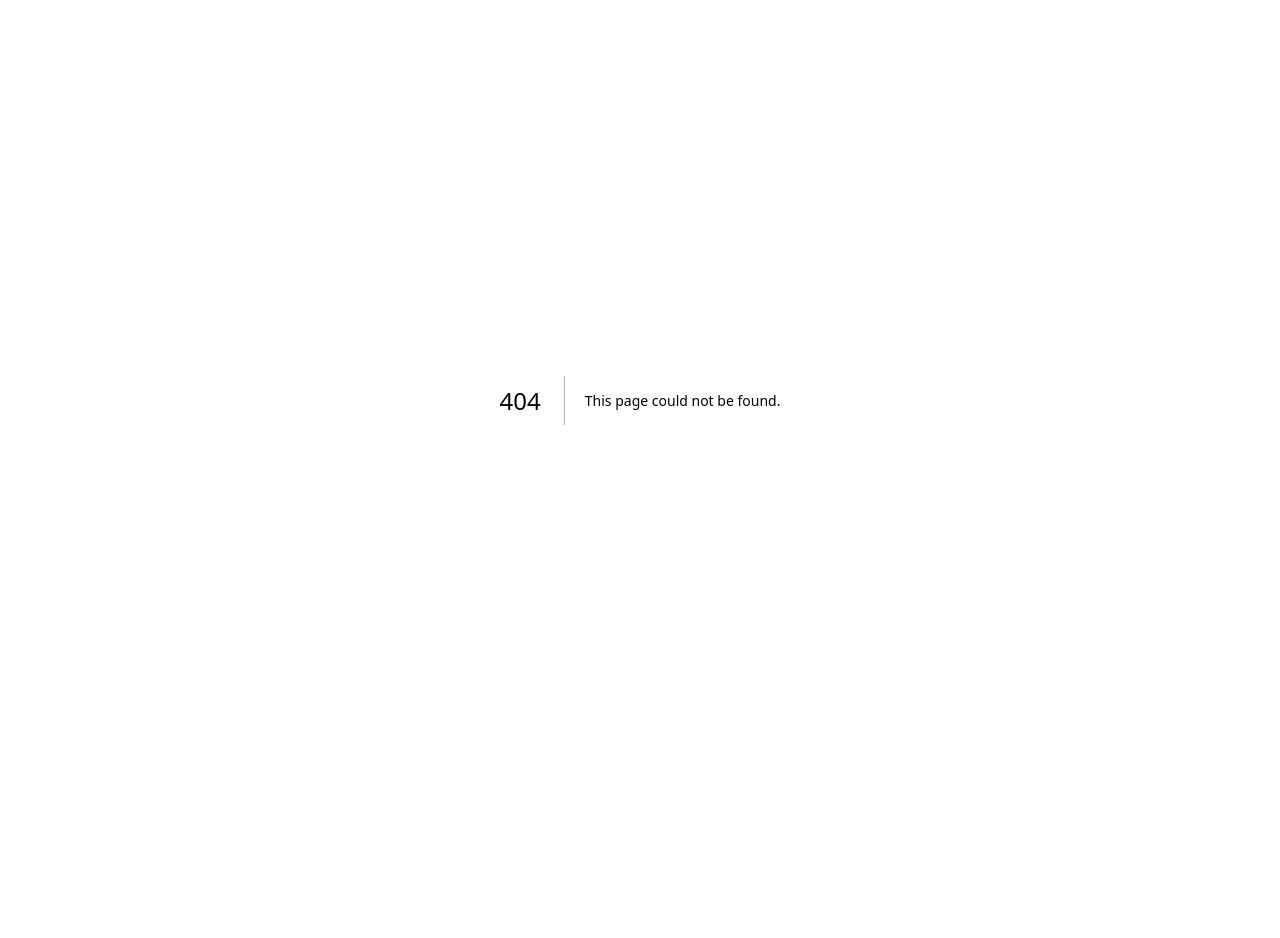
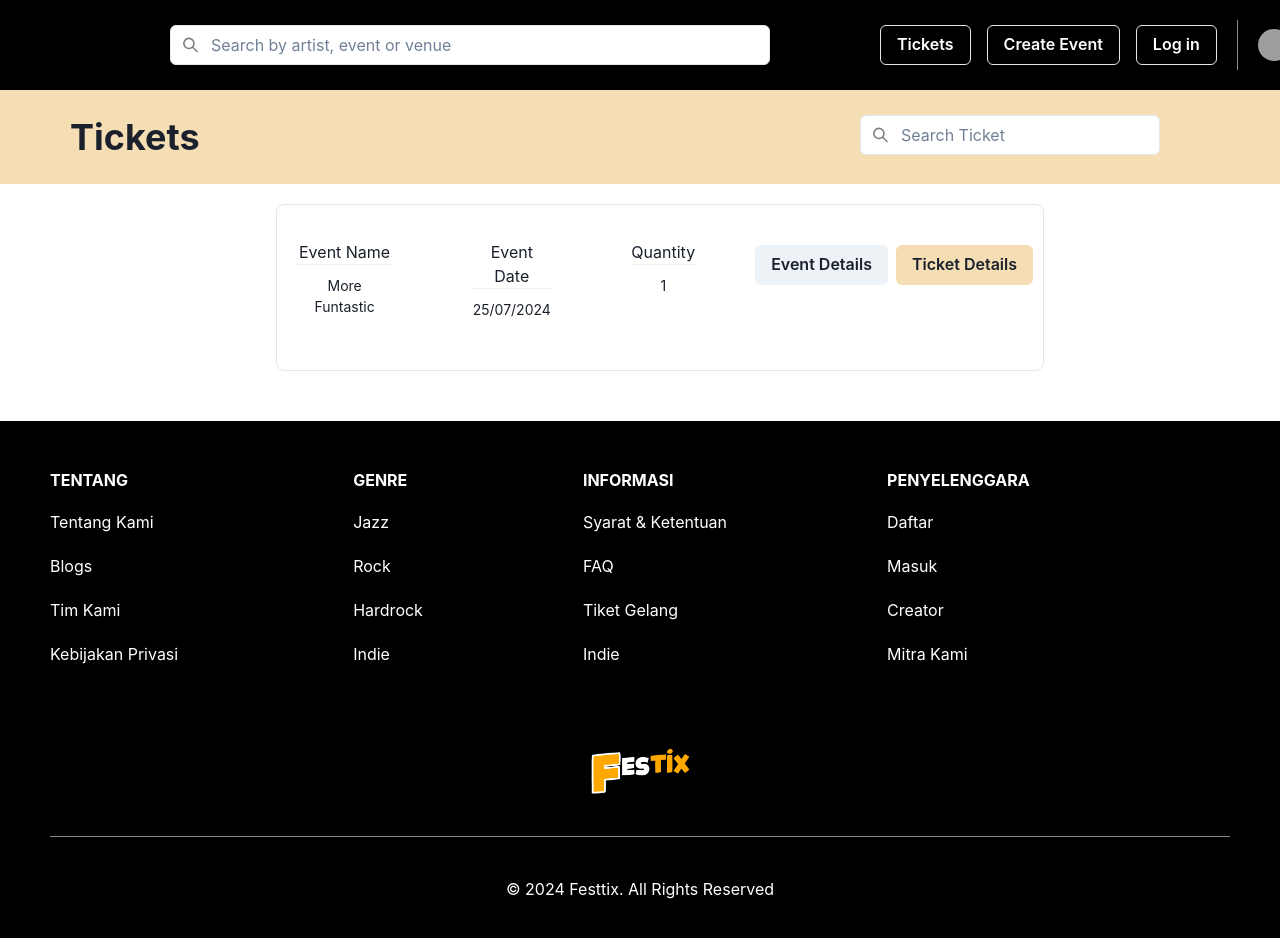
Before and after one commit to angrhpratama/Mini-Project, a Next.js app in the folder my-app/: page /tickets in a window 1280 px wide. Before the commit this address had no page. Shown: the top 938 px of the page. Before the commit the page ends 800 px from the top, so only its background shows below. Built offline with nearby package versions, Linux system fonts and the light colour scheme; grey boxes are pictures that could not be loaded.

Commit message:
added profile page and tickets page

```diff
--- a/my-app/src/app/components/navbar.tsx
+++ b/my-app/src/app/components/navbar.tsx
@@ -1,7 +1,7 @@
 'use client'
 
 import { Search2Icon, SearchIcon } from '@chakra-ui/icons'
-import { Box, Button, ButtonGroup, Center, Flex, Icon, IconButton, Image, Input, InputGroup, InputLeftElement, MenuButton, Spacer, Avatar } from '@chakra-ui/react'
+import { Box, Button, ButtonGroup, Center, Flex, Icon, IconButton, Image, Input, InputGroup, InputLeftElement, MenuButton, Spacer, Avatar, Divider } from '@chakra-ui/react'
 import Link from 'next/link'
 import React from 'react'
 
@@ -40,10 +40,14 @@ export default function Navbar() {
       <Box
         ml='110'>
 
+
         <ButtonGroup gap='2'>
+
+          <Link href='/tickets'>
           <Button color='white' bgColor='black' variant='outline'>
-            Ticket
+            Tickets
           </Button>
+          </Link>
 
         <Link href="/create-event">
           <Button color='white' bgColor='black' variant='outline' >
--- /dev/null
+++ b/my-app/src/app/tickets/page.tsx
@@ -0,0 +1,92 @@
+'use client'
+
+import React from 'react'
+import Navbar from '../components/navbar'
+import Footer from '../components/footer'
+import logo from '../assets/mp logo.png'
+import { Box, Center, Container, Divider, HStack, Heading, Link, Stack, Text } from '@chakra-ui/layout'
+import { Button, ButtonGroup, Input, InputGroup, InputLeftElement, Flex, Avatar } from '@chakra-ui/react'
+import { Search2Icon, SearchIcon } from '@chakra-ui/icons'
+import Image from 'next/image'
+
+
+export default function Ticket() {
+    return (
+
+        <div>
+
+            <Navbar />
+
+            <Flex  bg='#f5deb3' p='20px'>
+
+                <Box ml='50px'>
+                    <Text fontSize='4xl' as='b'>Tickets</Text>
+                </Box>
+
+                <Box ml='auto' mt='5px' mr='100px'>
+                    <InputGroup>
+                        <InputLeftElement pointerEvents="none"
+                        children={<SearchIcon color="grey" w='15px' />} />
+                        <Input
+                        bg='white'
+                        w='300px'
+                        h='40px'
+                        type='search'
+                        color='grey'
+                        fontSize='medium'
+                        placeholder='Search Ticket' padding="0 40px" />
+                    </InputGroup>
+                </Box>
+
+            </Flex>
+
+            <Center>
+                <Box mt='20px'
+                    ml='50px'
+                    mr='10px'
+                    mb='50px'
+                    borderWidth='1px'
+                    borderRadius='lg'
+                    pt='10px'
+                    pl='20px'
+                    pr='10px'
+                    pb='50px'
+                    width="60%">
+
+                    <Flex flexDirection="column" alignItems="flex-start">
+                        <Flex>
+
+                            <Box>
+                                <Text fontSize='md' mt='25px' textAlign="center">Event Name</Text>
+                                <Divider />
+                                <Text fontSize='sm' textAlign="center" mt='10px'>More Funtastic</Text>
+                            </Box>
+
+                            <Box ml='80px'>
+                                <Text fontSize='md' mt='25px' textAlign="center">Event Date</Text>
+                                <Divider />
+                                <Text fontSize='sm' textAlign="center" mt='10px'>25/07/2024</Text>
+                            </Box>
+
+                            <Box ml='80px'>
+                                <Text fontSize='md' mt='25px' textAlign="center">Quantity</Text>
+                                <Divider />
+                                <Text fontSize='sm' textAlign="center" mt='10px'>1</Text>
+                            </Box>
+
+                        <ButtonGroup ml='auto' mt='30px'>
+                            <Button ml='60px' >Event Details</Button>
+                            <Button ml='30px' bg='#f5deb3' >Ticket Details</Button>
+                        </ButtonGroup>
+
+                        </Flex>
+                    </Flex>
+                </Box>
+            </Center>
+
+            <Footer />
+
+
+        </div>
+    )
+}
```
Also changed, not shown: my-app/src/app/profile/page.tsx (+86 -48 lines).
